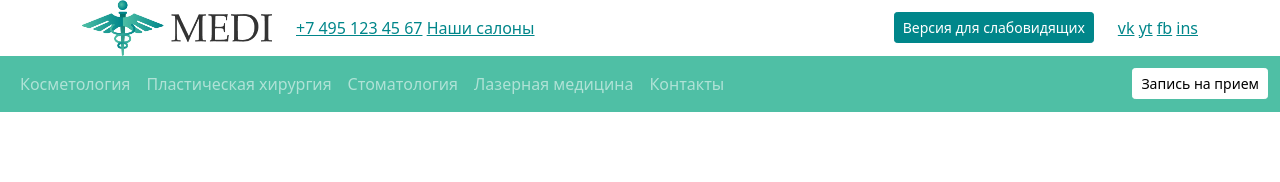
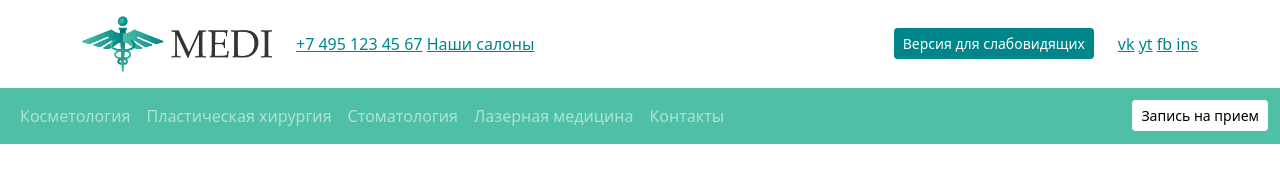
Before and after one commit to temazinkin/Lessons-Frontend, a website: page index.html in a window 1280 px wide. Drawn offline with Linux system fonts and the light colour scheme.

Commit message:
Добавил отступ для белой шапки

```diff
--- a/index.html
+++ b/index.html
@@ -11,7 +11,7 @@
 
 <body>
     <header>
-        <div class="top-header container-xl">
+        <div class="top-header container-xl py-3">
             <div class="row align-items-center">
                 <div class="col-auto">
                     <a href="" class="">
```
